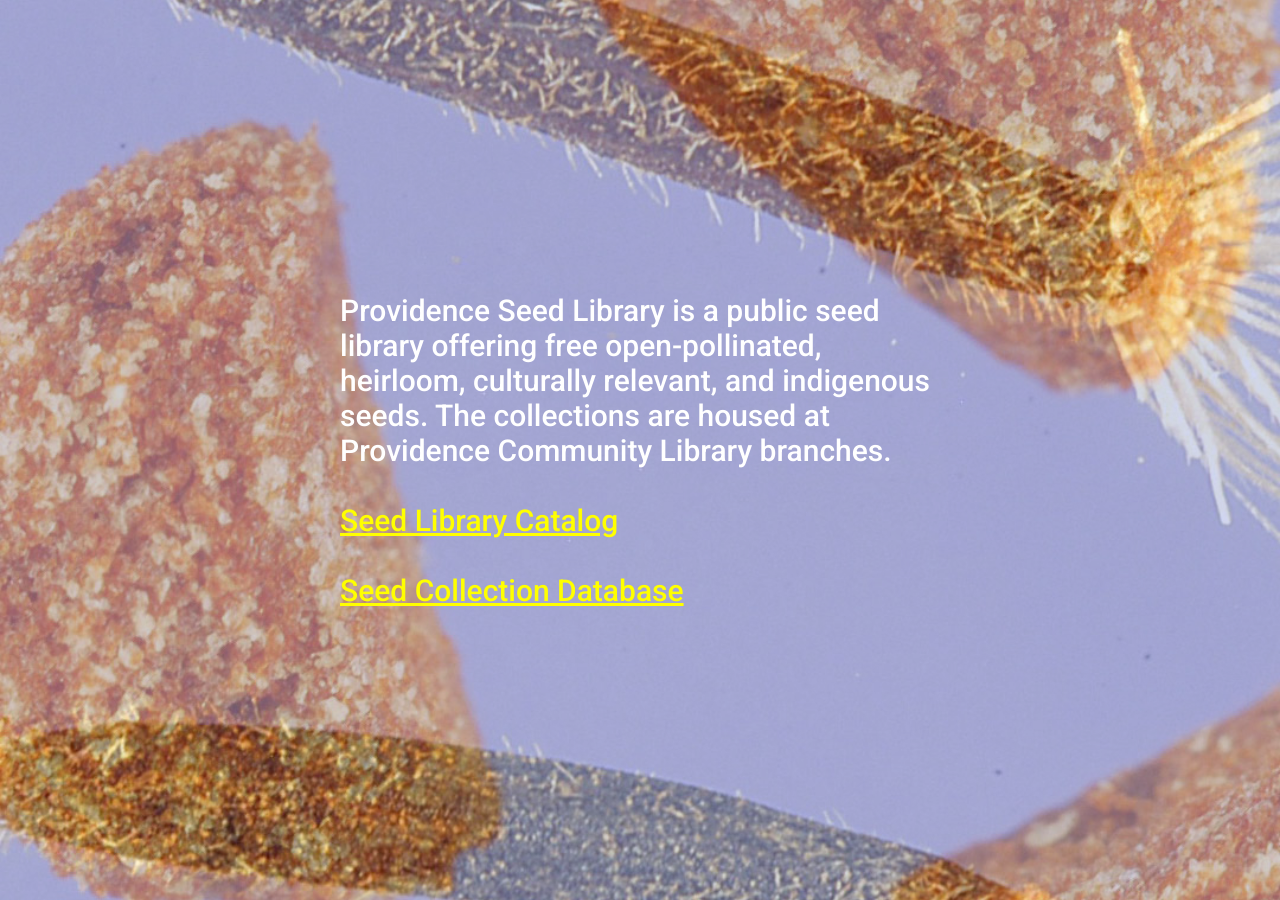
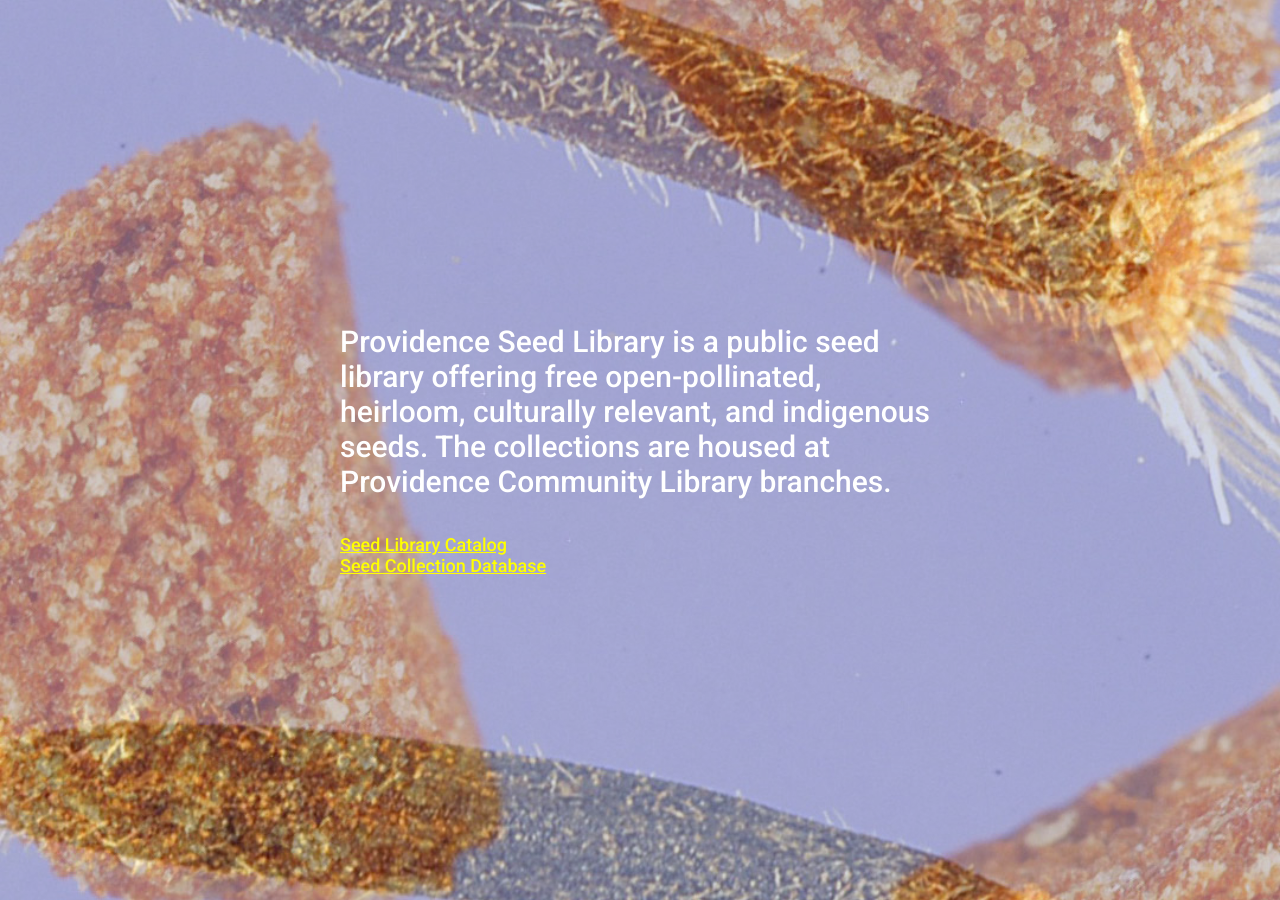
Before and after one commit to tychohoran/provseedlib, a Jekyll site: the page index.html, which Jekyll copies as it is, in a window 1280 px wide. Built offline with Jekyll 4.4.1, drawn with Linux system fonts in a browser that asks for light colours.

Commit message:
Update index.html

```diff
--- a/index.html
+++ b/index.html
@@ -39,6 +39,10 @@
       font-family: 'Roboto', sans-serif;
     }
 
+    .about > a {
+      font-size: 18px;
+    }
+
     @media only screen and (max-width: 600px) {
       .about {
         font-size: 20px;
@@ -68,7 +72,7 @@
       <br>
       <br>
       <a href="https://catalog.oslri.net/search/?searchtype=t&SORT=D&searcharg=%22providence+seed+library%22&searchscope=1" alt="Seed Library Catalog">Seed Library Catalog</a>
-      <br><br>
+      <br>
       <a href="https://airtable.com/shrxFBoo7Un0S5fVd/tblON5Nn11evypI9u" alt="Seed Collection Database">Seed Collection Database</a>
     </div>
 
```
